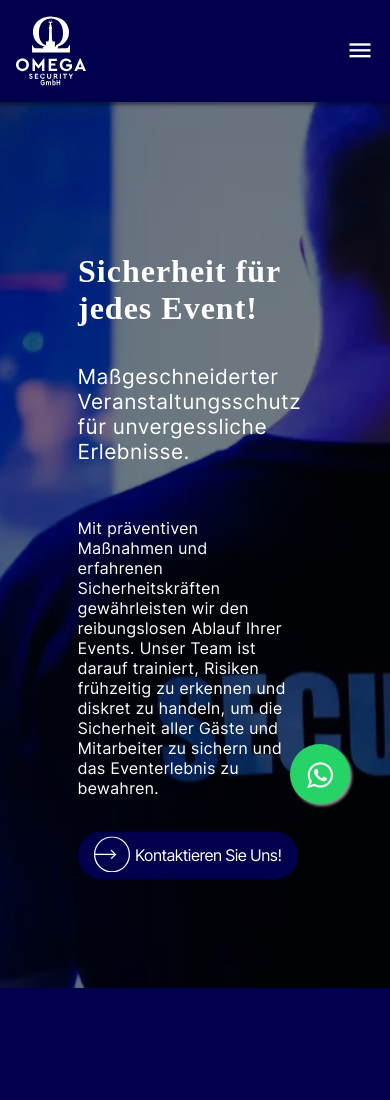
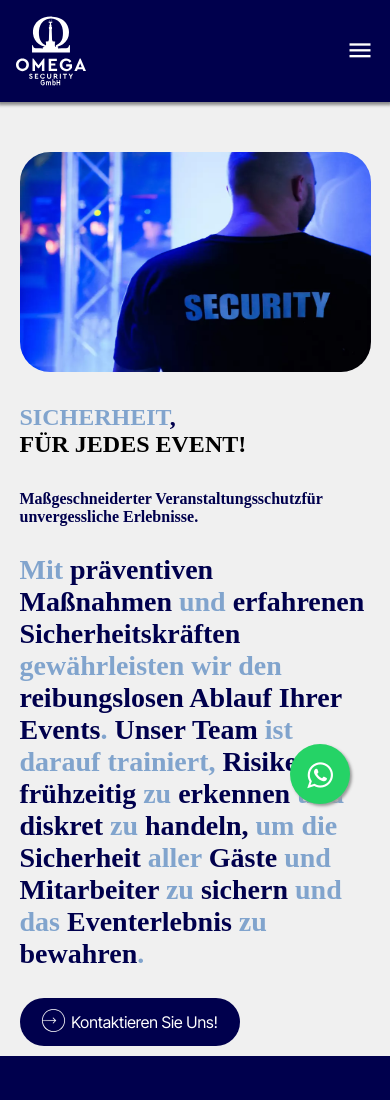
Before and after one commit to saminulldreinull/Omega-Sicherheit, a website: page public/veranstaltungsschutz.html in a window 390 px wide. Shown: the top 1100 px of the page. Drawn offline with nearby package versions, Linux system fonts and the light colour scheme; a script that the page names is missing; a web font is replaced by a local one.

Commit message:
finish veranstaltung

```diff
--- a/public/css/serviceS.css
+++ b/public/css/serviceS.css
@@ -10,6 +10,7 @@ body {
     margin: 0;
     padding: 0;
     overflow-x: hidden;
+    background-color: #f0f0f0;
 }
 
 .float {
@@ -28,13 +29,12 @@ body {
 }
 
 .floa:hover {
-    color: #fff!important;
+    color: #fff !important;
 }
 
 .my-float {
     margin-top: 16px;
 }
-
 
 header,
 main,
@@ -165,7 +165,7 @@ h3,
     font-size: 1.75rem;
 }
 
-.col-12  {
+.col-12 {
     font-size: 14px;
 }
 .container {
@@ -376,7 +376,6 @@ h3,
     color: #007bff !important;
 }
 
-
 @media print {
     *,
     *::before,
@@ -575,7 +574,7 @@ a:hover {
     width: 100%;
     padding: 1rem;
     background: rgb(0, 0, 77);
-    box-shadow: 0px 1px 3px 2px rgba(0,0,0,0.43);
+    box-shadow: 0px 1px 3px 2px rgba(0, 0, 0, 0.43);
 }
 
 .site-navbar .toggle-button {
@@ -874,7 +873,6 @@ a:hover {
 
 /* header end */
 
-
 footer {
     overflow: hidden;
 }
@@ -891,7 +889,6 @@ footer {
     padding: 7rem 0;
     background: rgb(0, 0, 77);
     color: #f0f0f0;
-
 }
 .footer-14398 .footer-site-logo {
     color: #f0f0f0;
@@ -1222,59 +1219,8 @@ a:not([href]):not([tabindex]):focus {
     height: 15vh;
 }
 
-
-.landing-page {
-    height: 100%;
-    width: 100vw;
-}
-
-.doorman-image {
-    position: relative;
-    z-index: 20;
-    object-fit: cover;
-    height: 100%;
-    width: 100%;
-    filter: brightness(50%);
-}
-
 #pforten-image {
     height: 120vh;
-}
-
-.service-text-content-container {
-    color: white;
-    z-index: 100;
-    position: absolute;
-    top: 45%;
-    left: 35%;
-    transform: translate(-50%, -50%);
-    width: 60vw;
-    display: flex;
-    flex-direction: column;
-}
-
-h4.service-heading {
-    font-size: clamp(2rem, 5vw, 3.5rem);
-    margin: 0;
-}
-
-.service-text-container {
-    /* width: 70%; */
-}
-
-.service-attention-text {
-}
-
-.service-text {
-    letter-spacing: 1.5px;
-    font-size: clamp(1.3rem, 3vw, 1.5rem);
-}
-
-.service-attention-text {
-    line-height: 20px;
-    letter-spacing: 1px;
-    font-size: clamp(1rem, 1vmax, 1.3rem);
-    width: 40vw;
 }
 
 .button-range-slider {
@@ -1309,14 +1255,49 @@ h4.service-heading {
 
 .button-icon {
     padding-top: 2px;
-    height: 4.5vh;
+    height: 25px;
+    width: 25px;
 }
 
-.service-heading {
-    letter-spacing: 1px;
-}
+/* @media (max-width: 576px) {
+    .service-text-content-container {
+        top: 70%;
+        left: 50%;
+        height: 80vh;
+        gap: 2vh;
+    }
 
-@media (min-width: 577px) {
+    .footer-14398 .footer-site-logo {
+        margin-top: 25px;
+    }
+
+    .footer-14398 h3 {
+        margin-top: 10px;
+        margin-bottom: 20px;
+    }
+
+    .service-attention-text {
+        width: 55vw;
+    }
+} */
+
+@media (min-width: 768px) {
+    .service-text-content-container {
+        color: white;
+        z-index: 100;
+        position: absolute;
+        top: 45%;
+        left: 35%;
+        transform: translate(-50%, -50%);
+        width: 65vw;
+        display: flex;
+        flex-direction: column;
+    }
+
+    .service-heading {
+        letter-spacing: 1px;
+    }
+
     .landing-page {
         height: 100vh;
     }
@@ -1334,31 +1315,91 @@ h4.service-heading {
         padding: 7rem 0;
         z-index: 900;
     }
-}
 
-@media (max-width: 576px) {
-    .service-text-content-container {
-        top: 70%;
-        left: 50%;
-        height: 80vh;
-        gap: 2vh;
+    h4.service-heading {
+        font-size: clamp(2rem, 5vw, 3.5rem);
+        margin: 0;
     }
 
-    .footer-14398 .footer-site-logo {
-        margin-top: 25px;
-    }
-
-    .footer-14398 h3 {
-        margin-top: 10px;
-        margin-bottom: 20px;
-    }
-    .landing-page {
-        height: 105vh;
+    .service-text {
+        letter-spacing: 1.5px;
+        font-size: clamp(1.3rem, 3vw, 1.5rem);
     }
 
     .service-attention-text {
-        width: 55vw;
+        letter-spacing: 1px;
+        width: 40vw;
+    }
+
+    .doorman-image {
+        position: relative;
+        z-index: 20;
+        object-fit: cover;
+        height: 100%;
+        width: 100%;
+        filter: brightness(50%);
     }
 }
 
-/* added */
+@media (max-width: 767px) {
+
+    .doorman-image {
+        border-radius: 30px;
+        display: block;
+        margin: 50px auto 0;
+        width: 90vw;
+        height: 220px;
+    }
+
+    .service-text-content-container {
+        width: 90vw;
+        display: block;
+        flex-direction: column;
+        margin: 0 auto;
+    }
+
+    .service-heading {
+        font-size: 24px;
+    }
+
+    .service-intro {
+        font-size: 16px;
+        font-weight: 700;
+    }
+
+    .service-detail-text {
+        font-weight: 600;
+        font-size: 28px;
+    }
+
+    .highlight-light, .highlight-dark {
+        display: inline!important;
+    }
+    footer {
+        margin-top: 10px;
+    }
+
+    .highlight-dark {
+        color: rgb(0, 0, 77);
+    }
+
+    .highlight-light {
+        color: rgb(129, 164, 205);
+    }
+
+    .active .highlight-dark {
+        color: rgb(0, 0, 77);
+    }
+
+    .active .highlight-light {
+        color: rgb(129, 164, 205);
+    }
+
+    .inactive .highlight-dark {
+        color: gray;
+    }
+
+    .inactive .highlight-light {
+        color: gray;
+    }
+}
--- /dev/null
+++ b/public/js/test.js
@@ -0,0 +1,39 @@
+document.querySelectorAll('.reveal-type').forEach((element) => {
+  if (window.innerWidth <= 767) { // Bedingung, um die Animation nur auf Bildschirmen <= 767px zu aktivieren
+      const bgColor = element.dataset.bgColor; // Hintergrundfarbe aus den Datenattributen
+      const fgColorLight = element.dataset.fgColorLight; // Vordergrundfarbe für highlight-light aus den Datenattributen
+      const fgColorDark = element.dataset.fgColorDark; // Vordergrundfarbe für highlight-dark aus den Datenattributen
+
+      const text = new SplitType(element, { types: 'words' }); // Text in Wörter statt Zeichen aufteilen
+
+      // Definiere die Trigger-Positionen für die maximale Bildschirmbreite von 767 px
+      const triggerPositions = {
+          start: 'top 80%', // Angepasster Startwert
+          end: 'bottom 55%' // Angepasster Endwert
+      };
+
+      // Animate text color changes on scroll
+      gsap.fromTo(text.words, {
+          color: bgColor, // Start with the background color
+      }, {
+          color: (i) => {
+              // Anpassen der Farbe basierend auf der Klasse
+              if (text.words[i].parentNode.className.includes('highlight-light')) {
+                  return fgColorLight;
+              } else if (text.words[i].parentNode.className.includes('highlight-dark')) {
+                  return fgColorDark;
+              }
+          },
+          duration: 0.3,
+          stagger: 0.1, // Erhöhe den Stagger-Wert für eine langsamere Verzögerung zwischen den Wörtern
+          scrollTrigger: {
+              trigger: element,
+              start: triggerPositions.start,
+              end: triggerPositions.end,
+              scrub: 0.1, // Erhöhe die Scrub-Dauer für eine langsamere Animation
+              markers: false,
+              toggleActions: 'play none none reverse'
+          }
+      });
+  }
+});
--- a/public/veranstaltungsschutz.html
+++ b/public/veranstaltungsschutz.html
@@ -46,6 +46,7 @@
   <script src="https://cdn.jsdelivr.net/npm/gsap@3.12.5/dist/TextPlugin.min.js" ></script>
   <script src="https://unpkg.com/split-type" ></script>
     <script src="js/buttonHover.js" async></script>
+    <script src="js/test.js" async></script>
     <link rel="stylesheet" href="css/ico.css">
     <link rel="stylesheet" href="css/serviceS.css">
     <link rel="stylesheet" href="css/fonts.css">
@@ -79,7 +80,6 @@
             <ul class="site-menu main-menu js-clone-nav ml-auto d-none d-lg-block">
               <li><a href="index.html#landing-page" class="nav-link">HOME</a></li>
               <li><a href="index.html#explained-section" class="nav-link">ÜBER UNS</a></li>
-
               <li class="has-children">
                 <a href="index.html#service-area" class="nav-link">LEISTUNGEN</a>
                 <ul class="dropdown arrow-top">
@@ -111,32 +111,61 @@
       <img class="doorman-image" src="images/veranstaltungsschutz.webp" alt="" />
     </div>
     <div class="service-text-content-container">
-      <div class="service-heading-container">
+      <div class = "service-heading-container" >
           <h4 class="service-heading">
-         Sicherheit für jedes Event!
+              <span class = "highlight-light">SICHERHEIT</span><span class = "highlight-dark">, <br class = "break-m"></span class = "highlight-dark"><span>FÜR JEDES</span> <span>EVENT</span>!
           </h4>
       </div>
       <div class="service-text-container">
-        <p class="service-text">
-          Maßgeschneiderter Veranstaltungsschutz für unvergessliche Erlebnisse.
+      <p class="service-text service-intro">
+          <span class="highlight-dark">Maßgeschneiderter Veranstaltungsschutz</span><span class="highlight-dark">für unvergessliche Erlebnisse.</span>
+      </p>
+    </div>
+    <div class="about-us-text-container">
+      <p class="reveal-type service-text service-detail-text" data-bg-color="#cccccc" data-fg-color-light="rgb(0,0,77)" data-fg-color-dark="rgb(129, 164, 205)">
+          <span class="highlight-light">Mit</span>
+          <span class="highlight-dark">präventiven Maßnahmen</span>
+          <span class="highlight-light">und</span>
+          <span class="highlight-dark">erfahrenen Sicherheitskräften</span>
+          <span class="highlight-light">gewährleisten wir den</span>
+          <span class="highlight-dark">reibungslosen Ablauf Ihrer Events<span class="highlight-light">.</span></span>
+          <span class="highlight-dark">Unser Team</span>
+          <span class="highlight-light">ist darauf trainiert,</span>
+          <span class="highlight-dark">Risiken frühzeitig</span>
+          <span class="highlight-light">zu</span>
+          <span class="highlight-dark">erkennen</span>
+          <span class="highlight-light">und</span>
+          <span class="highlight-dark">diskret</span>
+          <span class="highlight-light">zu</span>
+          <span class="highlight-dark">handeln,</span>
+          <span class="highlight-light">um die</span>
+          <span class="highlight-dark">Sicherheit</span>
+          <span class="highlight-light">aller</span>
+          <span class="highlight-dark">Gäste</span>
+          <span class="highlight-light">und</span>
+          <span class="highlight-dark">Mitarbeiter</span>
+          <span class="highlight-light">zu</span>
+          <span class="highlight-dark">sichern</span>
+          <span class="highlight-light">und das</span>
+          <span class="highlight-dark">Eventerlebnis</span>
+          <span class="highlight-light">zu</span>
+          <span class="highlight-dark">bewahren<span class="highlight-light">.</span></span>
+
       </p>
   </div>
 
-        <div class="service-attention-text-container">
-          <p class="service-attention-text">
-            Mit präventiven Maßnahmen und erfahrenen Sicherheitskräften gewährleisten wir den reibungslosen Ablauf Ihrer Events. Unser Team ist darauf trainiert, Risiken frühzeitig zu erkennen und diskret zu handeln, um die Sicherheit aller Gäste und Mitarbeiter zu sichern und das Eventerlebnis zu bewahren.
-          </p>
-        </div>
       <div class="button-range-slider">
           <div class="button-container">
-            <a class = "contact-button" href="contact.html">
+              <a class="contact-button" href="contact.html">
                   <div class="button-icon-container">
-                <img  class="button-icon" src="images/buttonArrow.svg" alt="Pfeil-Icon für Buton">
+                      <img class="button-icon" src="images/buttonArrow.svg" alt="Pfeil-Icon für Button">
                   </div>
-        Kontaktieren Sie Uns!</a>
+                  Kontaktieren Sie Uns!
+              </a>
           </div>
       </div>
-    </div> <footer class="footer-14398">
+  </div>
+  <footer class="footer-14398">
       <div class="container">
         <div class="row mb-5">
           <div class="col-md-3">
```
Also changed, not shown: public/index.html (+33 -32 lines), 1 other file. Lines whose indentation alone changed are shown as unchanged.
